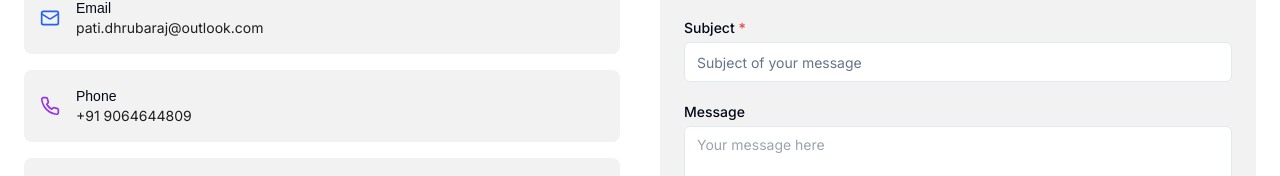
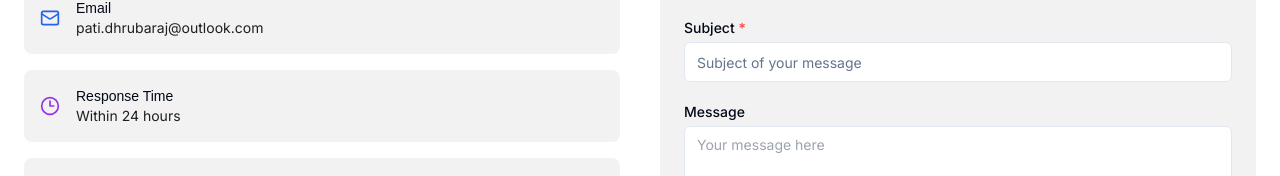
Before and after one commit to codewithdhruba01/MultiCalc, a React (Vite) app: page /contact in a window 1280 px wide. Shown: the part 460-636 px from the top of the page. Built offline with nearby package versions, Linux system fonts and the light colour scheme; no server answers; a web font is replaced by a local one.

Commit message:
add contact details

```diff
--- a/src/pages/Contact.tsx
+++ b/src/pages/Contact.tsx
@@ -5,7 +5,7 @@ import { Container } from '@/components/ui/Container'
 import { Button } from '@/components/ui/Button'
 import { Input } from '@/components/ui/Input'
 import {
-  Send, Mail, Phone, MapPin, Github,
+  Send, Mail, Clock3, MapPin, Github,
   Linkedin, Twitter, Check, ChevronDown
 } from 'lucide-react'
 
@@ -90,7 +90,7 @@ export default function Contact() {
           <div className="grid md:grid-cols-2 gap-10 items-start">
             {/* Left: Contact Info */}
             <div data-aos="fade-up">
-              <h2 className="text-2xl font-poppins font-bold mb-3">Let's Start a Conversation</h2>
+              <h2 className="text-2xl font-synonym font-bold mb-3">Let's Start a Conversation</h2>
               <p className="text-muted-foreground mb-8 font-satoshi">
                  Reach out to our team using the contact information below or fill out the form. I'd love to hear from you. I typically respond within 24 hours.
               </p>
@@ -105,10 +105,10 @@ export default function Contact() {
                 </div>
 
                 <div className="flex items-center gap-4 p-4 rounded-lg bg-[#f3f2f2] dark:bg-[#11161f]">
-                  <Phone className="text-purple-600 w-5 h-5" />
+                  <Clock3 className="text-purple-600 w-5 h-5" />
                   <div>
-                    <p className="text-sm font-excon">Phone</p>
-                    <p className="text-sm font-sans text-[#1f1f1f] dark:text-[#ffffff]">+91 9064644809</p>
+                    <p className="text-sm font-excon">Response Time</p>
+                    <p className="text-sm font-sans text-[#1f1f1f] dark:text-[#ffffff]">Within 24 hours</p>
                   </div>
                 </div>
 
```
